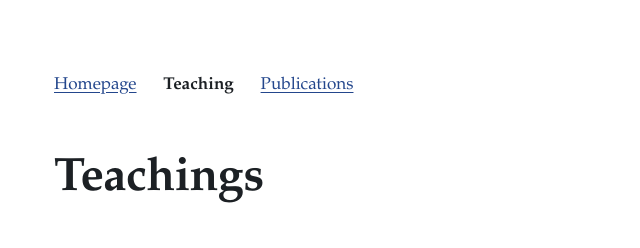
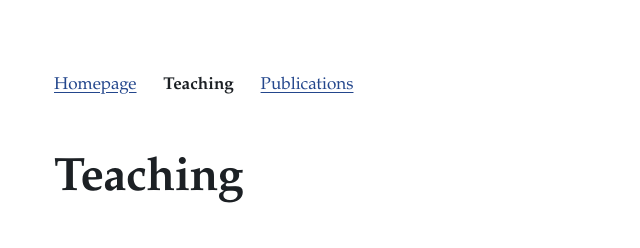
Before and after one commit to oscar-perianayagassamy/oscar-perianayagassamy.github.io, a plain HTML site: page teaching.html in a window 1280 px wide. Shown: the top 248 px of the page, 0-640 px from the left. Drawn offline with Linux system fonts and the light colour scheme.

Commit message:
correcting teachings by teaching

```diff
--- a/teaching.html
+++ b/teaching.html
@@ -3,7 +3,7 @@
 <head>
   <meta charset="utf-8">
   <meta name="viewport" content="width=device-width, initial-scale=1">
-  <title>Teaching</title>
+  <title>Homepage of Oscar PERIANAYAGASSAMY</title>
   <link rel="stylesheet" href="css/style.css">
 </head>
 <body class="sobre">
@@ -17,7 +17,7 @@
       <!--<a href="miscellaneous.html">Miscellaneous</a>-->
     </nav>
     <main>
-      <h1>Teachings</h1>
+      <h1>Teaching</h1>
       <h2>Spring 2026</h2>
       coming soon... :)
     </main>
```
